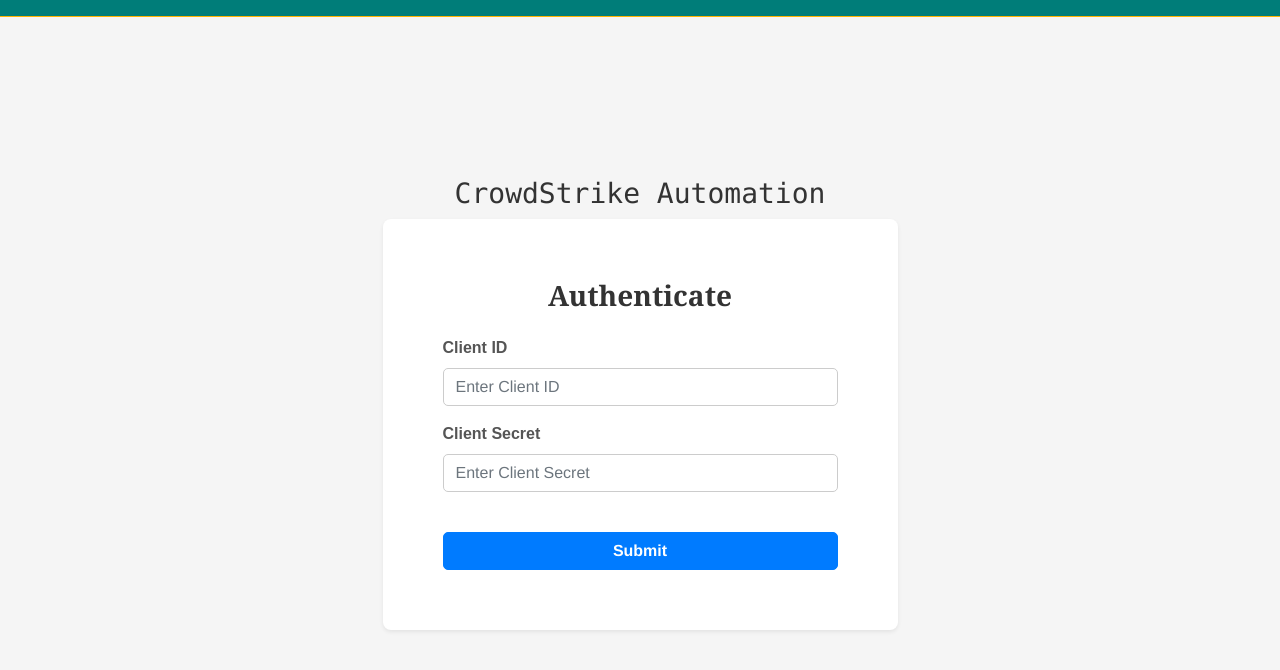
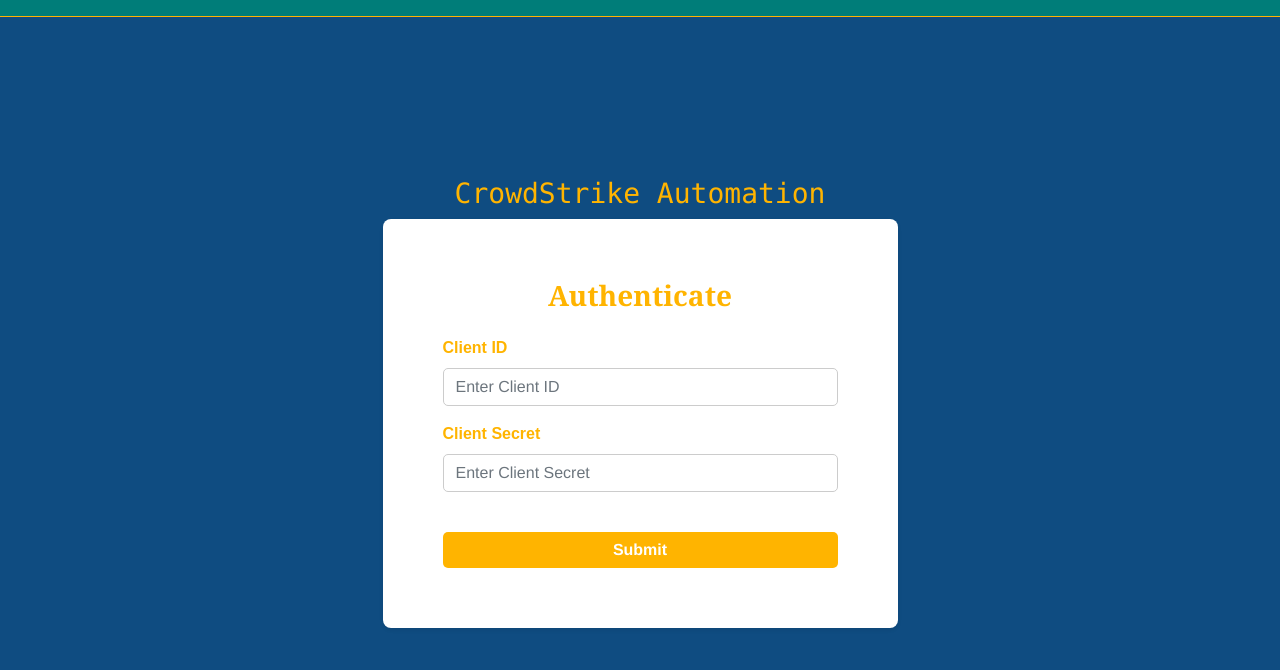
Before and after one commit to zayeemZaki/FullStackCrowdStrikeAutomation, a Flask app: page /authenticate in a window 1280 px wide. Shown: the top 670 px of the page. Run offline with Flask 3, Linux system fonts and the light colour scheme; some libraries are stand-ins or nearby versions.

Commit message:
updated color comb for auth page

```diff
--- a/website/templates/authenticate.html
+++ b/website/templates/authenticate.html
@@ -15,9 +15,9 @@
             <div class="card shadow-sm border-0">
                 <div class="card-body">
                     <form method="POST">
-                        <h3 class="text-center mb-4" style="font-weight: 600; color: #333;">Authenticate</h3>
+                        <h3 class="text-center mb-4" style="font-weight: 600; color: #ffb400;">Authenticate</h3>
                         <div class="form-group">
-                            <label for="client_id" class="font-weight-bold" style="font-family: Arial, sans-serif; color: #555;">Client ID</label>
+                            <label for="client_id" class="font-weight-bold" style="font-family: Arial, sans-serif; color: #ffb400;">Client ID</label>
                             <input
                                 type="password"
                                 class="form-control"
@@ -28,7 +28,7 @@
                             />
                         </div>
                         <div class="form-group mt-3">
-                            <label for="client_secret" class="font-weight-bold" style="font-family: Arial, sans-serif; color: #555;">Client Secret</label>
+                            <label for="client_secret" class="font-weight-bold" style="font-family: Arial, sans-serif; color: #ffb400;">Client Secret</label>
                             <input
                                 type="password"
                                 class="form-control"
@@ -39,7 +39,7 @@
                             />
                         </div>
                         <br />
-                        <button type="submit" class="btn btn-primary btn-block" style="background-color: #007bff; border-color: #007bff; font-weight: 600; border-radius: 5px;">Submit</button>
+                        <button type="submit" class="btn btn-custom btn-block">Submit</button>
                     </form>
                 </div>
             </div>
@@ -50,7 +50,8 @@
 <style>
     body {
         font-family: 'Helvetica Neue', Helvetica, Arial, sans-serif;
-        background-color: #f5f5f5;
+        background-color: #0f4c81; /* Classic Blue */
+        color: #ffffff;
     }
 
     .container {
@@ -61,14 +62,14 @@
     .title {
         font-family: 'Lucida Console', Monaco, monospace;
         margin-top: 20px;
-        color: #333;
+        color: #ffb400; /* Gold */
     }
 
     .card {
-        background-color: #fff;
+        background-color: #ffffff;
         padding: 40px;
         border-radius: 8px;
-        border: none;
+        border: 1px solid #007d79; /* Turquoise */
     }
 
     .form-group label {
@@ -82,14 +83,22 @@
         font-family: 'Helvetica Neue', Helvetica, Arial, sans-serif;
     }
 
-    .btn-primary:hover {
-        background-color: #0056b3;
-        border-color: #004085;
+    .btn-custom {
+        background-color: #ffb400; /* Gold */
+        border: none;
+        color: #ffffff;
+        font-weight: 600;
+        border-radius: 5px;
+    }
+
+    .btn-custom:hover {
+        background-color: #007d79; /* Turquoise */
+        border-color: #00707b; /* Darker turquoise */
     }
 
     h3 {
         font-family: 'Georgia', serif;
-        color: #333;
+        color: #ffffff;
     }
 
     @media (max-width: 768px) {
```
